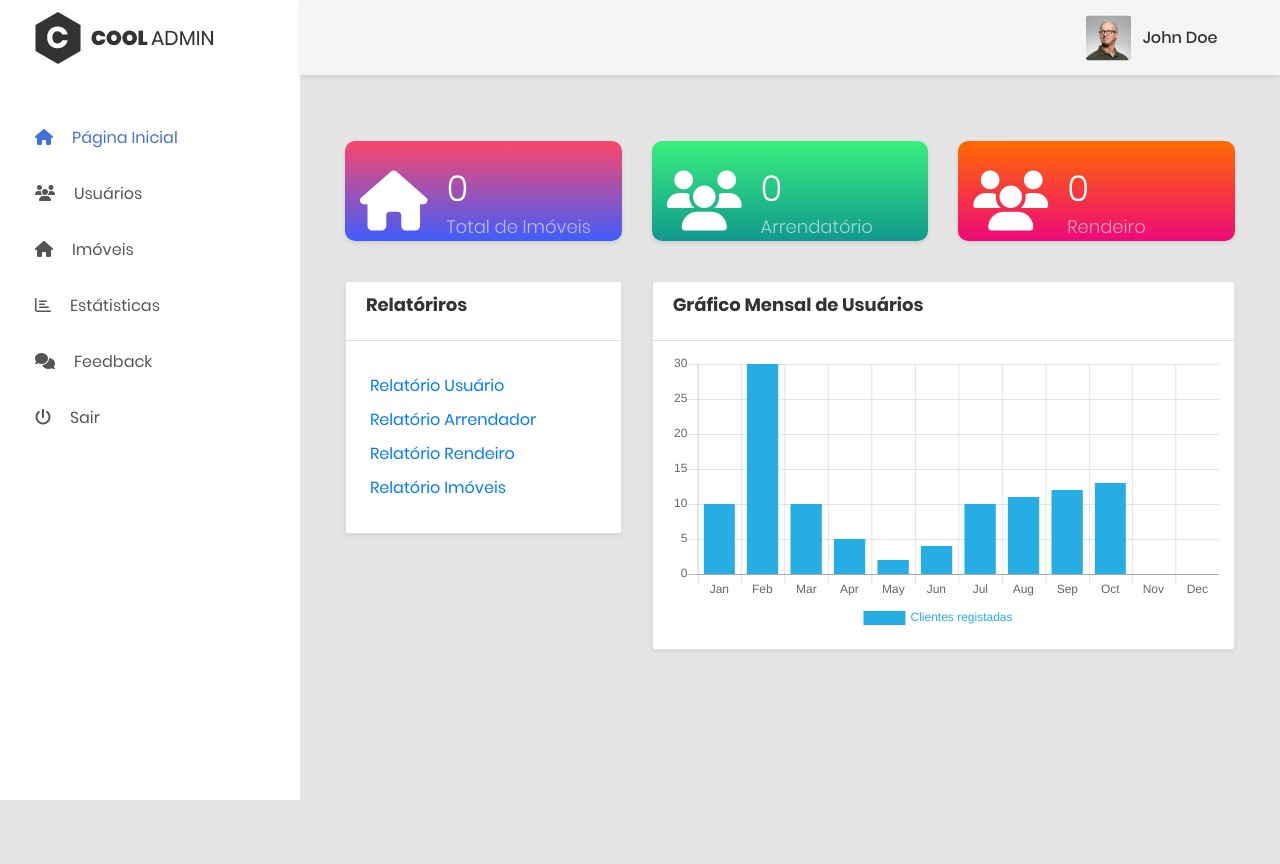
After one commit to PedroMakengo/pap-imoveis, a PHP site: page /admin/usuarios.php in a window 1280 px wide. The commit adds this page. Run offline with PHP 8.4, Linux system fonts and the light colour scheme; some libraries are stand-ins or nearby versions.

Commit message:
Trabalhando no admin

```diff
--- a/theme/admin/includes/header.php
+++ b/theme/admin/includes/header.php
@@ -34,13 +34,13 @@
                         </div>
                         <div class="account-dropdown__body">
                           <div class="account-dropdown__item">
-                            <a href="#">
+                            <a href="perfil.php?id=perfil">
                               <i class="zmdi zmdi-settings"></i>Perfil</a
                             >
                           </div>
                         </div>
                         <div class="account-dropdown__footer">
-                          <a href="#"> <i class="zmdi zmdi-power"></i>Sair</a>
+                          <a href="?logout=true"> <i class="zmdi zmdi-power"></i>Sair</a>
                         </div>
                       </div>
                     </div>
--- a/theme/admin/includes/side-bar.php
+++ b/theme/admin/includes/side-bar.php
@@ -8,21 +8,21 @@
           <nav class="navbar-sidebar">
             <ul class="list-unstyled navbar__list">
               <li class="active has-sub">
-                <a class="js-arrow" href="#">
+                <a class="js-arrow" href="index.php?id=home">
                   <i class="fas fa-home"></i>Página Inicial</a
                 >
               </li>
               <li>
-                <a href="#"> <i class="fas fa-users"></i>Usuários</a>
+                <a href="usuarios.php?id=usuario"> <i class="fas fa-users"></i>Usuários</a>
               </li>
               <li>
-                <a href="#"> <i class="fas fa-home"></i>Imóveis</a>
+                <a href="imovel.php?id=imovel"> <i class="fas fa-home"></i>Imóveis</a>
               </li>
               <li>
-                <a href="#"> <i class="far fa-bar-chart"></i>Estátisticas</a>
+                <a href="estatistica.php?id=estatistica"> <i class="far fa-bar-chart"></i>Estátisticas</a>
               </li>
               <li class="has-sub">
-                <a class="js-arrow" href="#">
+                <a class="js-arrow" href="feedback.php?id=feedback">
                   <i class="fas fa-comments"></i>Feedback</a
                 >
               </li>
--- /dev/null
+++ b/theme/admin/usuarios.php
@@ -0,0 +1,200 @@
+<!-- Head -->
+<?php require 'includes/head.php' ?>
+<!-- End Head -->
+
+  <body class="animsition">
+    <div class="page-wrapper">
+      <!-- HEADER MOBILE-->
+      <?php require 'includes/header-mobile.php' ?>
+      <!-- END HEADER MOBILE-->
+
+      <!-- MENU SIDEBAR-->
+      <?php require 'includes/side-bar.php' ?>
+      <!-- END MENU SIDEBAR-->
+
+      <!-- PAGE CONTAINER-->
+      <div class="page-container">
+        <!-- HEADER DESKTOP-->
+        <?php require 'includes/header.php' ?>
+        <!-- HEADER DESKTOP-->
+
+        <!-- MAIN CONTENT-->
+        <div class="main-content">
+          <div class="section__content section__content--p30">
+            <div class="container-fluid">
+              <!-- Estatistica -->
+              <div class="row m-t-25">
+                <div class="col-sm-6 col-lg-4">
+                  <div class="overview-item overview-item--c1">
+                    <div class="overview__inner">
+                      <div class="overview-box clearfix">
+                        <div class="icon">
+                          <i class="fas fa-home"></i>
+                        </div>
+                        <div class="text">
+                          <h2>0</h2>
+                          <span>Total de Imóveis</span>
+                        </div>
+                      </div>
+                    </div>
+                  </div>
+                </div>
+                <div class="col-sm-6 col-lg-4">
+                  <div class="overview-item overview-item--c2">
+                    <div class="overview__inner">
+                      <div class="overview-box clearfix">
+                        <div class="icon">
+                          <i class="fas fa-users"></i>
+                        </div>
+                        <div class="text">
+                          <h2>0</h2>
+                          <span>Arrendatório</span>
+                        </div>
+                      </div>
+                    </div>
+                  </div>
+                </div>
+                <div class="col-sm-6 col-lg-4">
+                  <div class="overview-item overview-item--c3">
+                    <div class="overview__inner">
+                      <div class="overview-box clearfix">
+                        <div class="icon">
+                          <i class="fas fa-users"></i>
+                        </div>
+                        <div class="text">
+                          <h2>0</h2>
+                          <span>Rendeiro</span>
+                        </div>
+                      </div>
+                    </div>
+                  </div>
+                </div>
+              </div>
+              <!-- Estatistica -->
+
+              <!-- Trabalho de Chart -->
+              <div class="row">
+                <div class="col-lg-4">
+                  <div class="card shadow-sm">
+                    <div class="card-header bg-white">
+                      <div class="row">
+                        <div class="col-lg-12">
+                          <h4 class="card-title">Relatóriros</h4>
+                        </div>
+                      </div>
+                    </div>
+                    <div class="mt-2 p-4">
+                      <div class="row">
+                        <div class="col-lg-12 mb-2">
+                          <a href="#">Relatório Usuário</a>
+                        </div>
+                        <div class="col-lg-12 mb-2">
+                          <a href="#">Relatório Arrendador</a>
+                        </div>
+                        <div class="col-lg-12 mb-2">
+                          <a href="#">Relatório Rendeiro</a>
+                        </div>
+                        <div class="col-lg-12 mb-2">
+                          <a href="#">Relatório Imóveis</a>
+                        </div>
+                      </div>
+                    </div>
+                  </div>
+                </div>
+                <div class="col-lg-8">
+                  <div class="card shadow-sm">
+                    <div class="card-header bg-white">
+                      <div class="row">
+                        <div class="col-lg-6">
+                          <h4 class="card-title">Gráfico Mensal de Usuários</h4>
+                        </div>
+                      </div>
+                    </div>
+                    <div class="charts mt-2">
+                      <canvas id="usuariosChart" style="height: 300px"></canvas>
+                    </div>
+                  </div>
+                </div>
+              </div>
+              <!-- Trabalho de Chart -->
+            </div>
+          </div>
+        </div>
+        <!-- END MAIN CONTENT-->
+
+        <!-- END PAGE CONTAINER-->
+      </div>
+    </div>
+
+    <!-- Footer -->
+    <?php require 'includes/footer.php' ?>
+    <!-- End Footer -->
+
+    <script>
+      $(function () {
+        var usuariosChart = document
+          .getElementById("usuariosChart")
+          .getContext("2d");
+        var usuario = new Chart(usuariosChart, {
+          type: "bar",
+          data: {
+            labels: [
+              "Jan",
+              "Feb",
+              "Mar",
+              "Apr",
+              "May",
+              "Jun",
+              "Jul",
+              "Aug",
+              "Sep",
+              "Oct",
+              "Nov",
+              "Dec",
+            ],
+            datasets: [
+              {
+                label: "Clientes registadas",
+                borderColor: "#26ADE4",
+                pointBorderColor: "#26ADE4",
+                pointBackgroundColor: "#26ADE4",
+                pointBorderWidth: 2,
+                pointHoverRadius: 4,
+                pointHoverBorderWidth: 1,
+                pointRadius: 4,
+                backgroundColor: "#26ADE4",
+                fill: true,
+                borderWidth: 2,
+                data: [10, 30, 10, 5, 2, 4, 10, 11, 12, 13],
+              },
+            ],
+          },
+          options: {
+            responsive: true,
+            maintainAspectRatio: false,
+            legend: {
+              position: "bottom",
+              labels: {
+                padding: 10,
+                fontColor: "#26ADE4",
+              },
+            },
+            tooltips: {
+              bodySpacing: 4,
+              mode: "nearest",
+              intersect: 0,
+              position: "nearest",
+              xPadding: 10,
+              yPadding: 10,
+              caretPadding: 10,
+            },
+            layout: {
+              padding: { left: 15, right: 15, top: 15, bottom: 15 },
+            },
+          },
+        });
+      });
+    </script>
+  </body>
+</html>
+<!-- end document-->
```
Also changed, not shown: theme/admin/estatistica.php (added), theme/admin/feedback.php (added), theme/admin/imovel.php (added), theme/admin/perfil.php (added).
